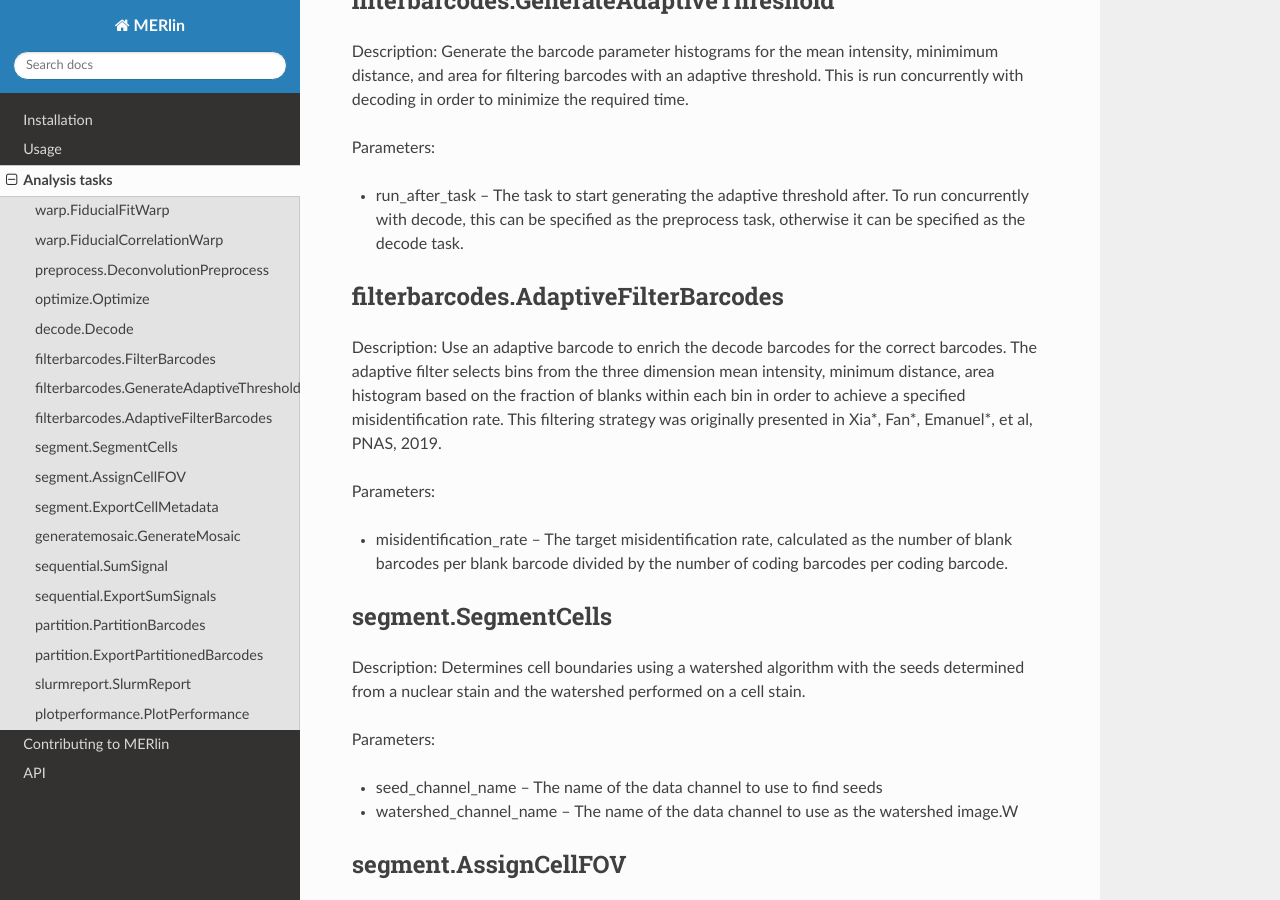
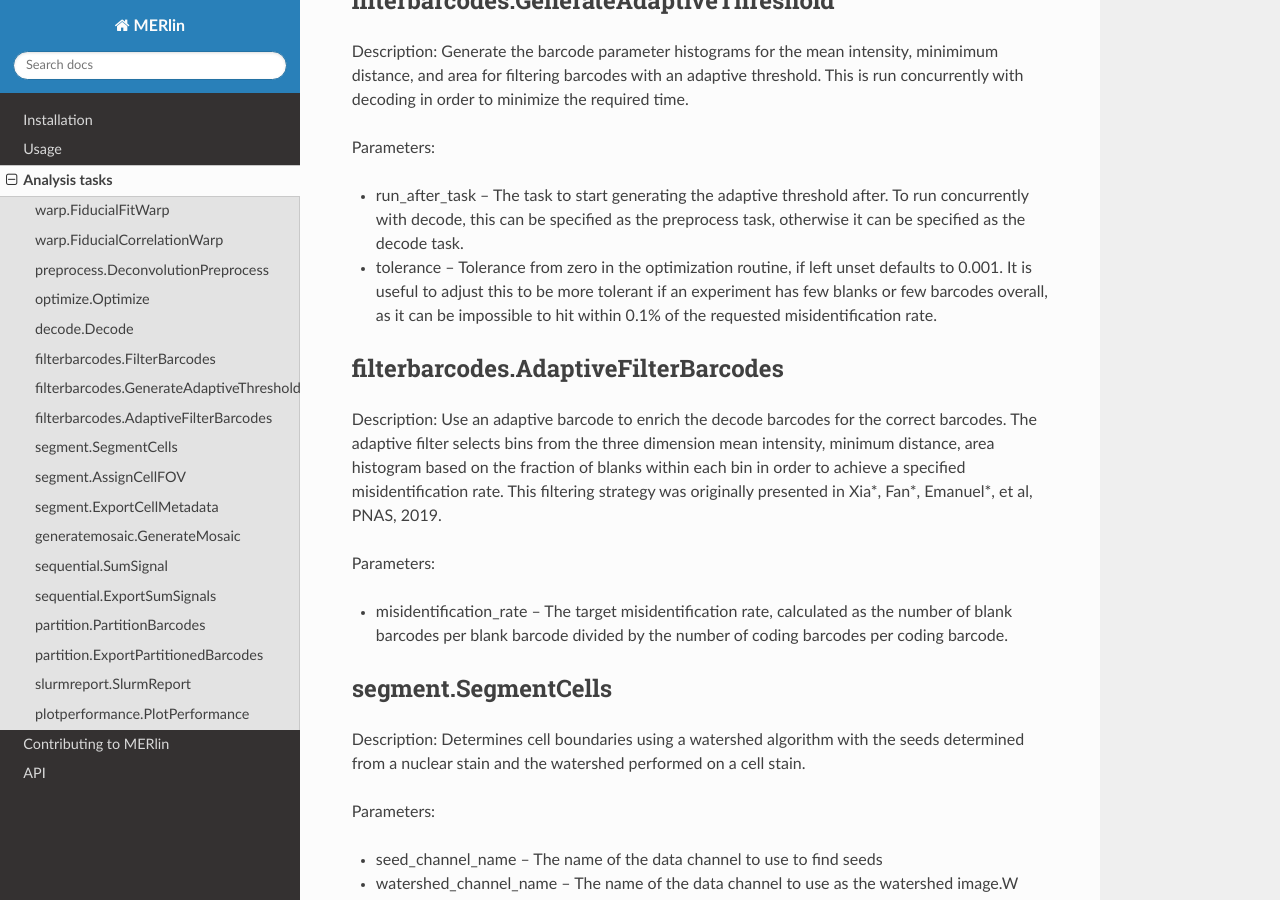
Before and after one commit to emanuega/MERlin, a Sphinx documentation site: the page built from docs/tasks.rst, in a window 1280 px wide and 900 px high, scrolled down 1928 px. Built offline with Sphinx 7.4.7 and the Read the Docs theme 2.0.0, drawn with Linux system fonts in a browser that asks for light colours.

Commit message:
tasks documentation

```diff
--- a/docs/tasks.rst
+++ b/docs/tasks.rst
@@ -77,6 +77,7 @@ Description: Generate the barcode parameter histograms for the mean intensity, m
 Parameters:
 
 * run\_after\_task -- The task to start generating the adaptive threshold after. To run concurrently with decode, this can be specified as the preprocess task, otherwise it can be specified as the decode task.
+* tolerance -- Tolerance from zero in the optimization routine, if left unset defaults to 0.001. It is useful to adjust this to be more tolerant if an experiment has few blanks or few barcodes overall, as it can be impossible to hit within 0.1% of the requested misidentification rate.
 
 filterbarcodes.AdaptiveFilterBarcodes
 ----------------------------------------
```
